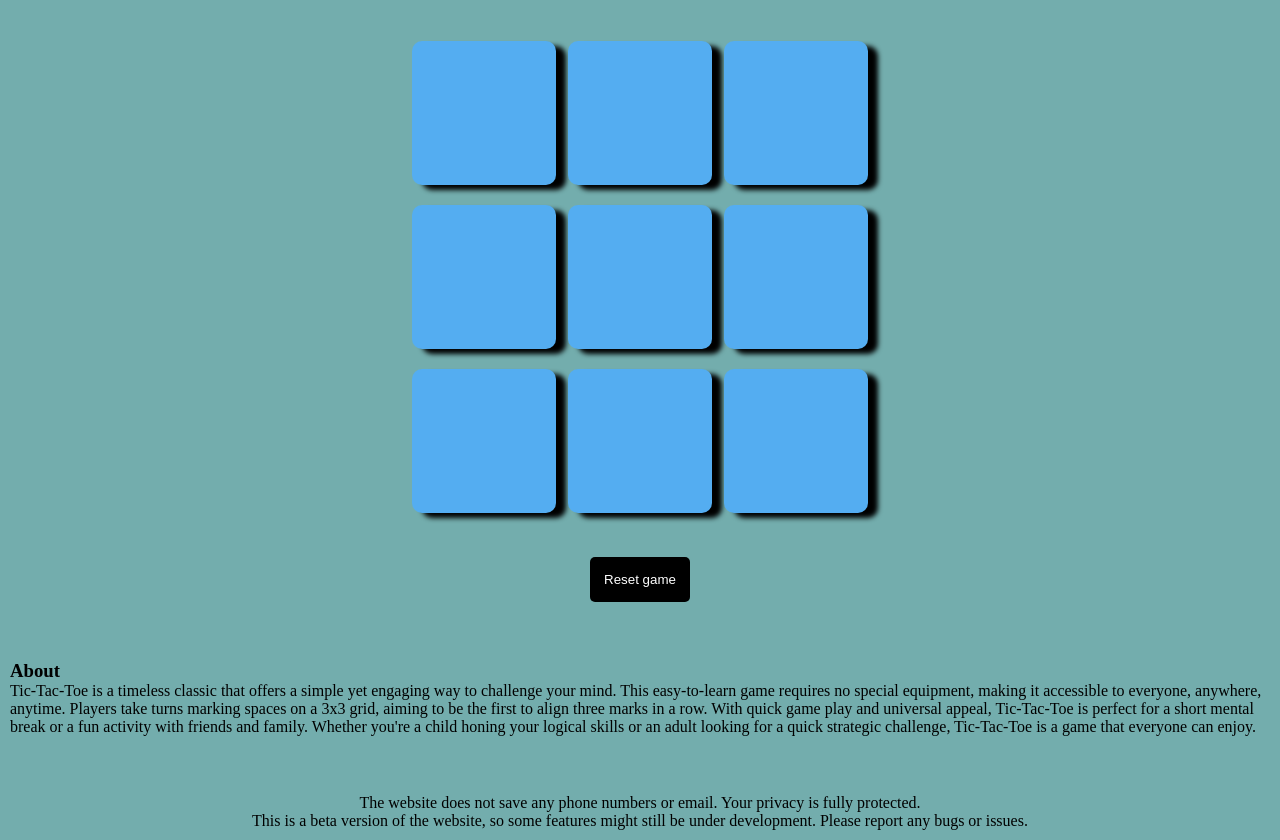
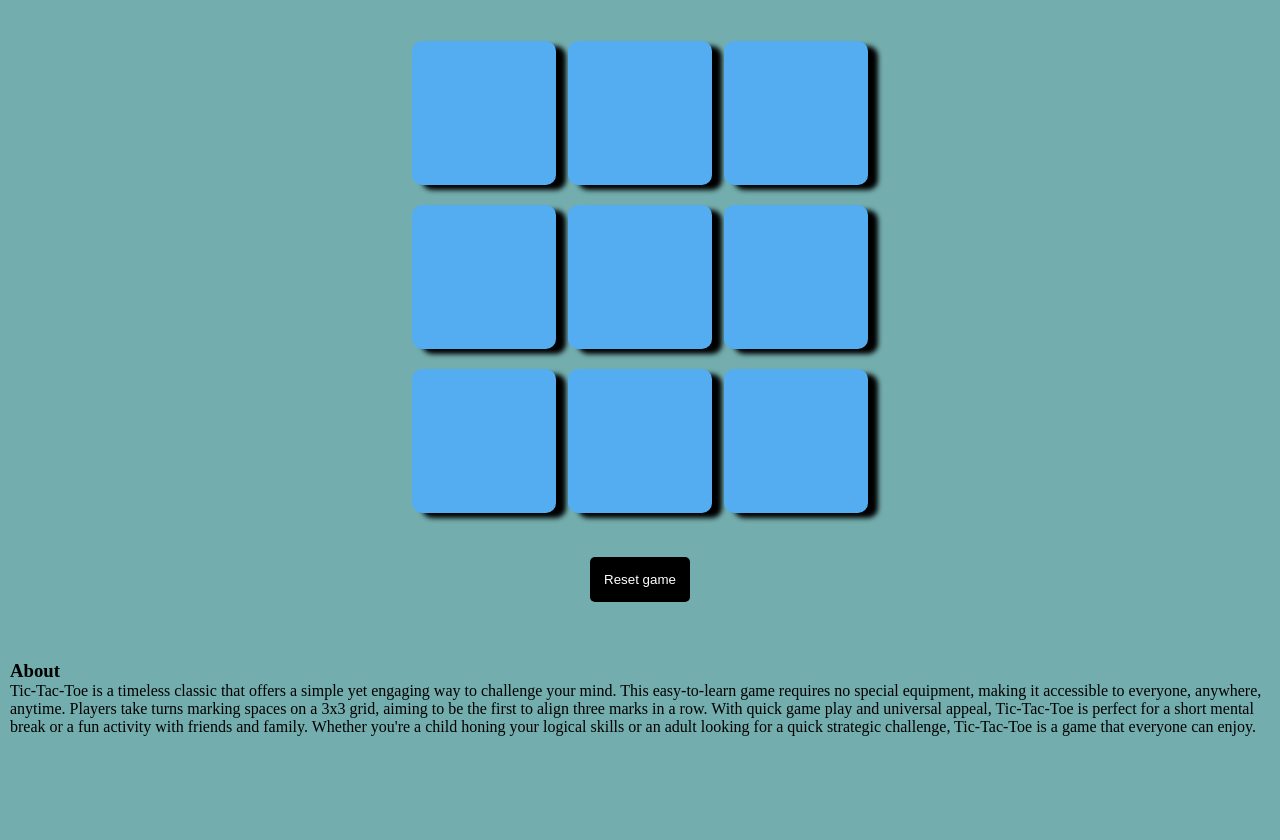
Before and after one commit to rajeshpal15076/Blog-section, a plain HTML site: page index.html in a window 1280 px wide. Shown: the part 40-880 px from the top of the page. After the commit the page ends 834 px from the top, so only its background shows below. Drawn offline with Linux system fonts and the light colour scheme.

Commit message:
Something is removed from html and css file

```diff
--- a/index.html
+++ b/index.html
@@ -47,18 +47,7 @@
         <br />
       </div>
 
-      <div class="note">
-        <ul>
-          <li>
-            The website does not save any phone numbers or email. Your privacy
-            is fully protected.
-          </li>
-          <li>
-            This is a beta version of the website, so some features might still
-            be under development. Please report any bugs or issues.
-          </li>
-        </ul>
-      </div>
+
     </main>
     <script src="script.js"></script>
   </body>
```
Also changed, not shown: style.css (line endings or trailing spaces).
